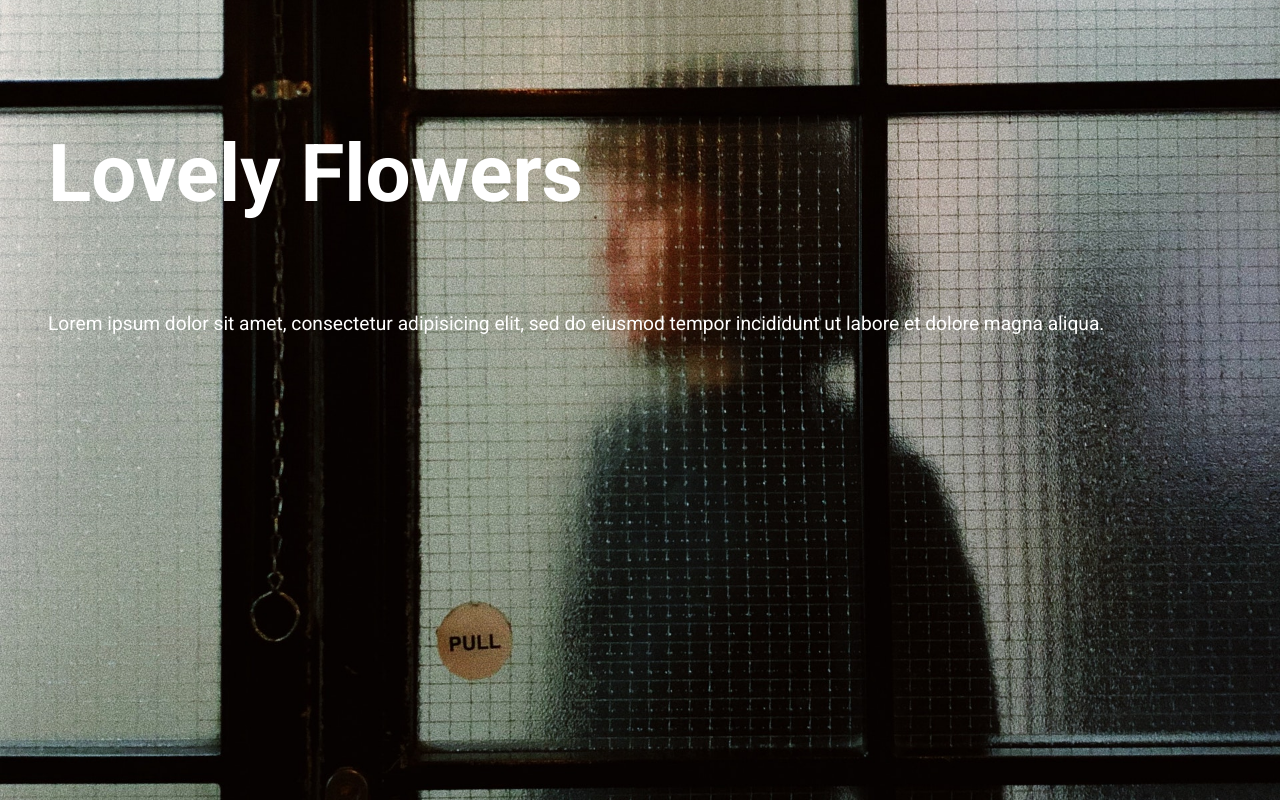
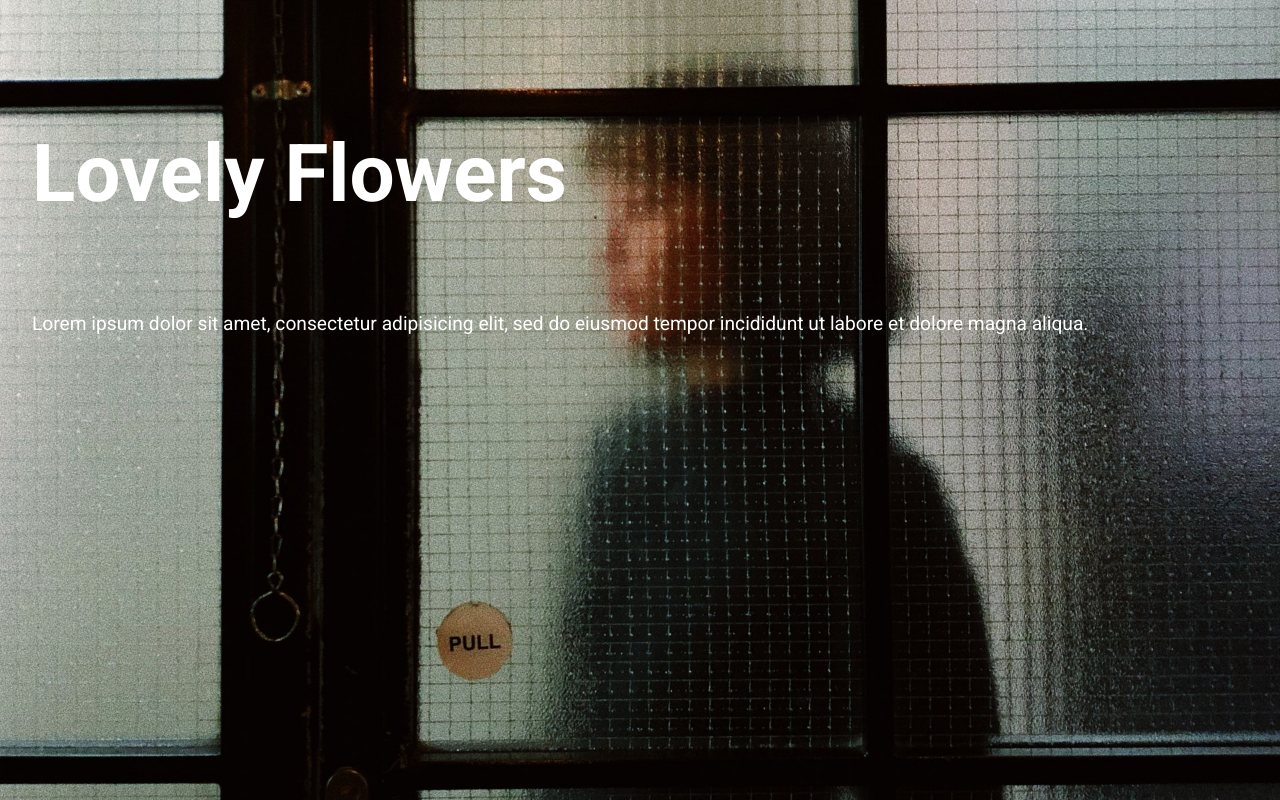
Before and after one commit to rohit-virkud/3dcube, a plain HTML site: page index.html in a window 1280 px wide. Drawn offline with nearby package versions, Linux system fonts and the light colour scheme.

Commit message:
Update index.html

```diff
--- a/index.html
+++ b/index.html
@@ -36,7 +36,7 @@
 		background-size:cover;
 		background-position: center;
 		box-sizing: border-box;
-		padding: 5em 3em;
+		padding: 5em 2em;
 		color: white;
 		font-family: 'Roboto', sans-serif;
 	}
```
